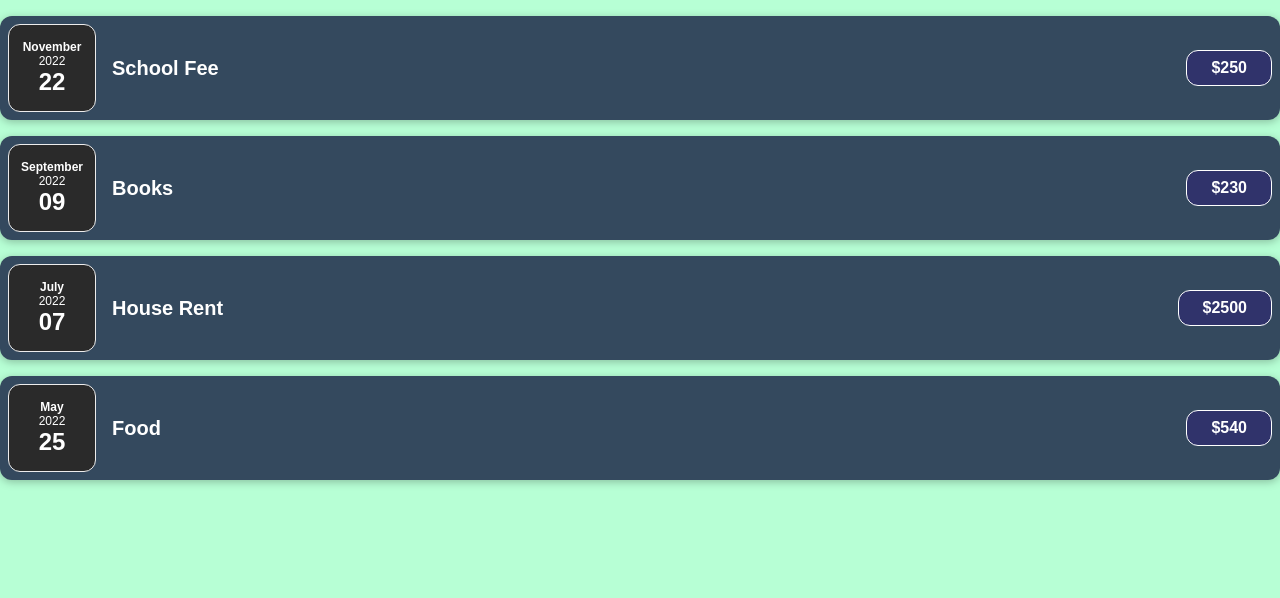
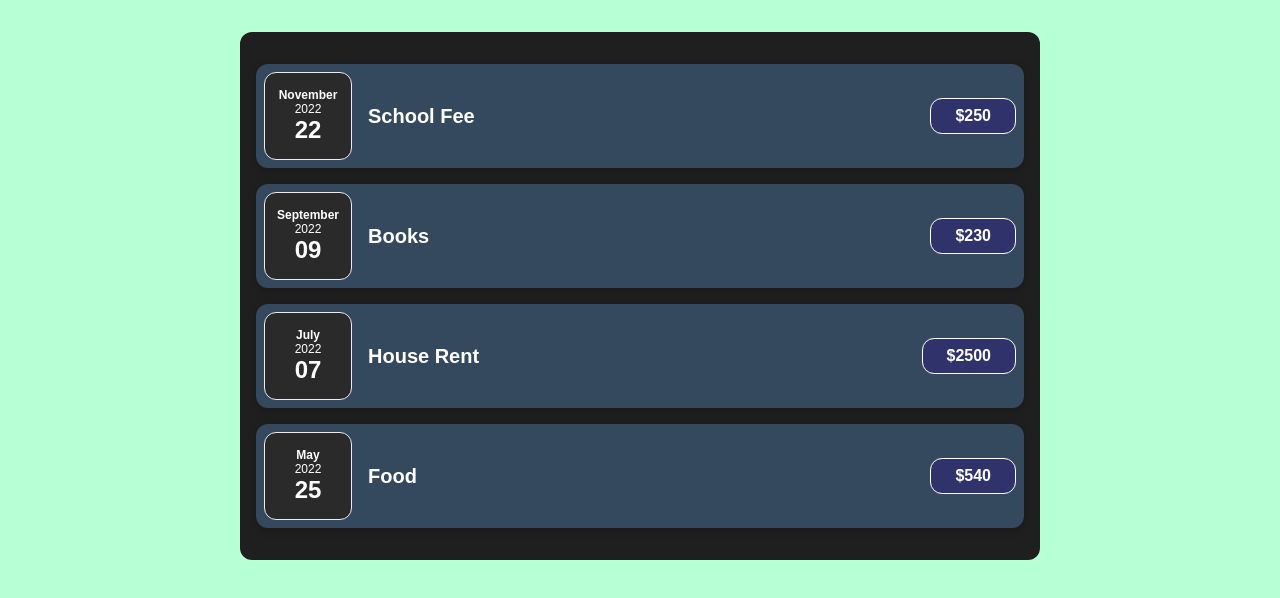
Before and after one commit to GayathriSS-19/Expense-Tracker-React-, a React (Create React App) app in the folder my-app/: page / in a window 1280 px wide. Shown: the top 598 px of the page. Built offline with nearby package versions, Linux system fonts and the light colour scheme.

Commit message:
Added component expenses
To use nested component concept

```diff
--- a/my-app/src/App.js
+++ b/my-app/src/App.js
@@ -1,5 +1,6 @@
 import React from 'react'
 import ExpenseItem from './Components/ExpenseItem'
+import Expenses from './Components/Expenses'
 
 function App() {
   let expenses=[
@@ -30,10 +31,11 @@
   ]
   return (
     <div>
-      <ExpenseItem date={expenses[0].date} title={expenses[0].title} amount={expenses[0].amount}/>
+      {/* <ExpenseItem date={expenses[0].date} title={expenses[0].title} amount={expenses[0].amount}/>
       <ExpenseItem date={expenses[1].date} title={expenses[1].title} amount={expenses[1].amount}/>
       <ExpenseItem date={expenses[2].date} title={expenses[2].title} amount={expenses[2].amount}/>
-      <ExpenseItem date={expenses[3].date} title={expenses[3].title} amount={expenses[3].amount}/>
+      <ExpenseItem date={expenses[3].date} title={expenses[3].title} amount={expenses[3].amount}/> */}
+      <Expenses item={expenses}/>
     </div>
   )
 }
--- /dev/null
+++ b/my-app/src/Components/Expenses.css
@@ -0,0 +1,9 @@
+.expenses{
+    padding: 1rem;
+    background-color: rgb(31,31,31);
+    margin: 2rem auto;
+    width: 50rem;
+    max-width: 95%;
+    border-radius: 12px;
+    box-shadow: 0 1px 8px rgbs(0,0,0,0.25);
+}
--- /dev/null
+++ b/my-app/src/Components/Expenses.js
@@ -0,0 +1,16 @@
+import React from 'react'
+import ExpenseItem from './ExpenseItem'
+import './Expenses.css'
+
+function Expenses(props) {
+  return (
+    <div className='expenses'>
+      <ExpenseItem date={props.item[0].date} title={props.item[0].title} amount={props.item[0].amount}/>
+      <ExpenseItem date={props.item[1].date} title={props.item[1].title} amount={props.item[1].amount}/>
+      <ExpenseItem date={props.item[2].date} title={props.item[2].title} amount={props.item[2].amount}/>
+      <ExpenseItem date={props.item[3].date} title={props.item[3].title} amount={props.item[3].amount}/>
+    </div>
+  )
+}
+
+export default Expenses
```
